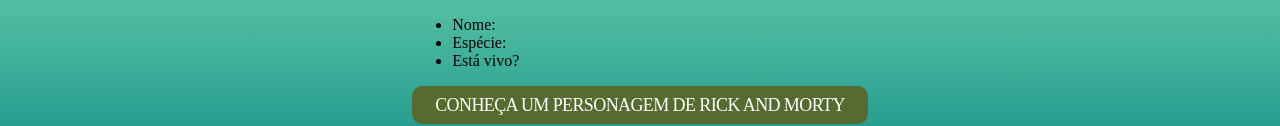
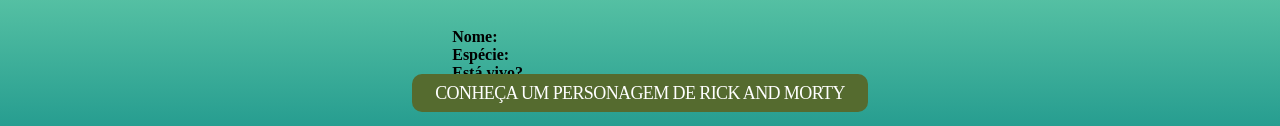
Before and after one commit to Capmd/minicurso, a plain HTML site: page index.html in a window 1280 px wide. Shown: the part 528-654 px from the top of the page. Drawn offline with Linux system fonts and the light colour scheme.

Commit message:
Implementar estilos para container de detalhes dos personagens

```diff
--- a/index.html
+++ b/index.html
@@ -12,7 +12,7 @@
         <main>
             <section>
                 <img alt="Imagem com o logo Rick and Morty e os personagens principais" src="https://br.web.img3.acsta.net/pictures/17/11/06/14/13/5164749.jpg?coixp=50&coiyp=47">
-                <ul>
+                <ul id="omg">
                     <li>Nome: </li>
                     <li>Espécie: </li>
                     <li>Está vivo?</li>
--- a/style.css
+++ b/style.css
@@ -35,9 +35,15 @@
         font-weight: 500px;
         letter-spacing: -0.6px;
         line-height: 20px;
+        padding: 9px 23px;
         text-transform: uppercase;
-        padding: 9px 23px;
-
-
 
     }
+
+    #omg {
+        font-weight: bold;
+        list-style-type: none;
+        height: 30px;
+        width: 90%;
+
+    }
```
